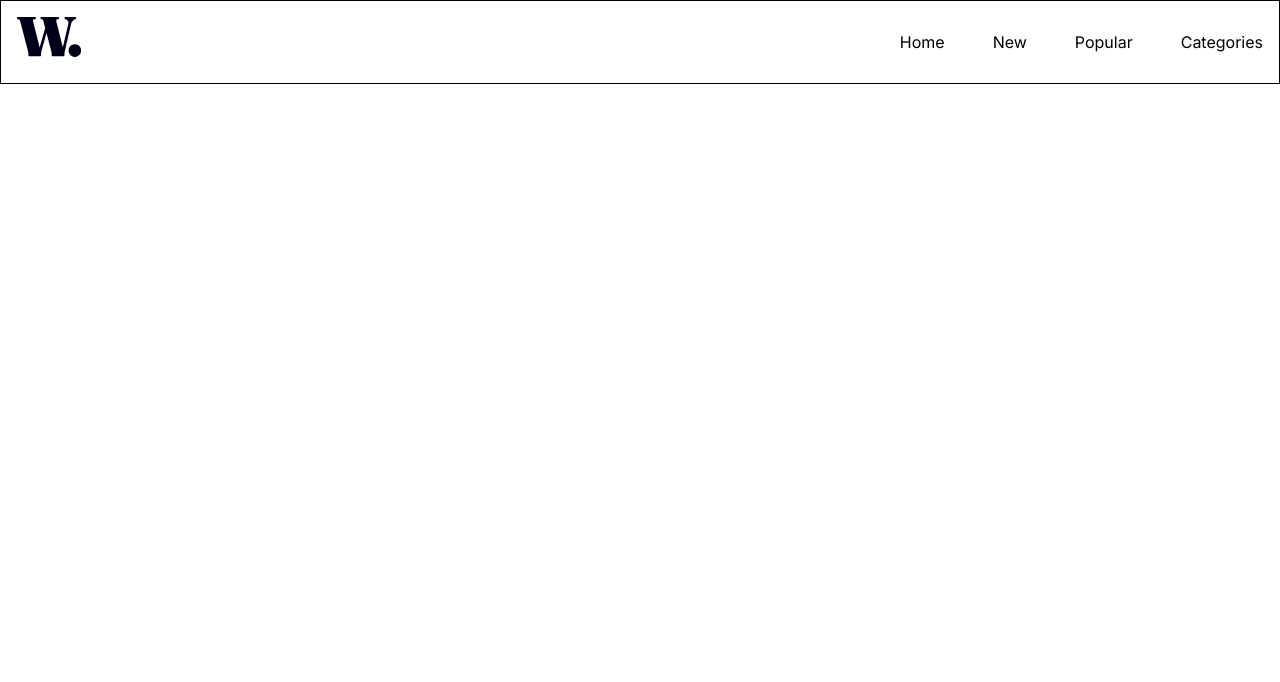
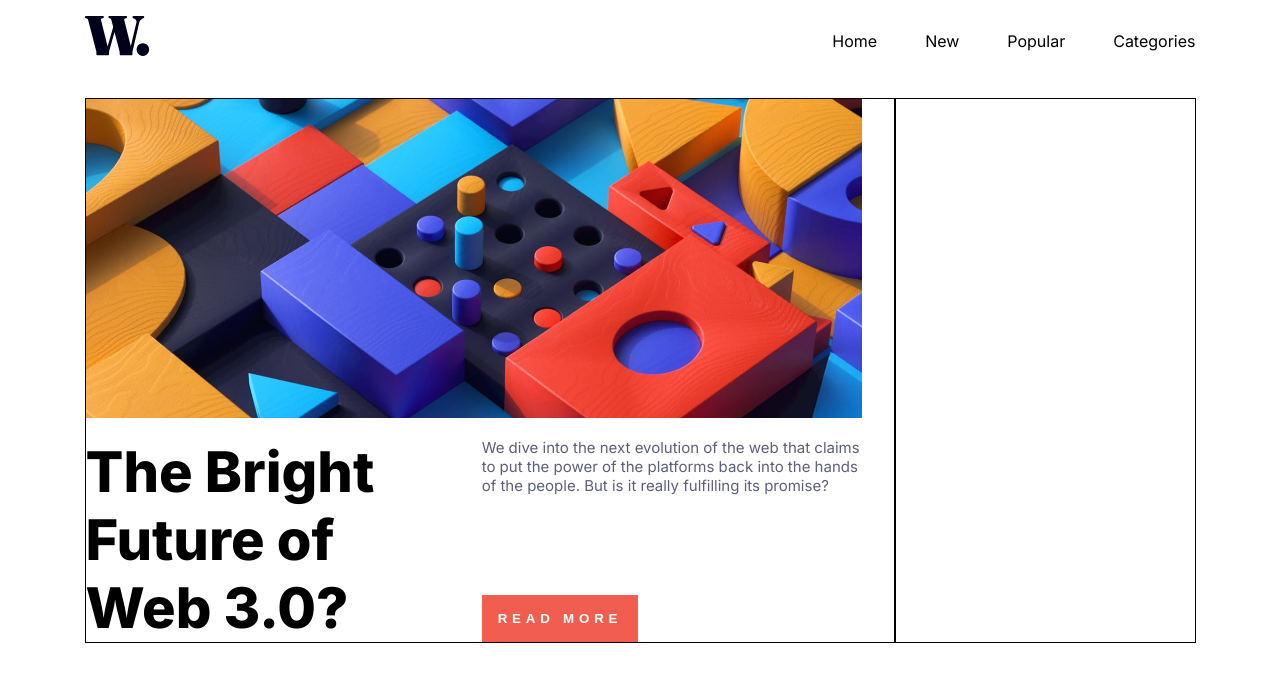
Before and after one commit to yukihirop/fm_news-homepage-main, a Next.js app in the folder app/: page / in a window 1280 px wide. Shown: the top 682 px of the page. Built offline with nearby package versions, Linux system fonts and the light colour scheme.

Commit message:
feat: 🎸 impl main content (left/desktop)

```diff
--- /dev/null
+++ b/app/components/news-header.tsx
@@ -0,0 +1,75 @@
+import styled from '@emotion/styled'
+import { sm } from 'styles/media-query'
+
+const NewsHeaderContainer = styled.header`
+  display: flex;
+  justify-content: space-between;
+  align-items: center;
+`;
+
+const NewsLogo = styled.h1`
+  width: 70px;
+  height: 50px;
+  background-image: url("./images/logo.svg");
+  background-repeat: no-repeat;
+`;
+
+const NewsMenu = styled.nav`
+  display: flex;
+  flex-direction: row;
+  justify-content: space-around;
+  list-style: none;
+
+  ${sm} {
+    display: none;
+  }
+`;
+
+const NewsMenuMobile = styled.button`
+  width: 60px;
+  height: 60px;
+  display: none;
+
+  ${sm} {
+    display: block;
+    background-image: url("./images/icon-menu.svg");
+    background-repeat: no-repeat;
+    background-position-x: 50%;
+    background-position-y: 50%;
+
+    &:hover {
+      cursor: pointer;
+    }
+  }
+`;
+
+const NewsMenuItem = styled.li`
+  margin-left: 3rem;
+
+  &:hover {
+    color: var(--soft-orange);
+  }
+`;
+
+const NewsHeader = () => (
+  <NewsHeaderContainer>
+    <NewsLogo />
+    <NewsMenu>
+      <NewsMenuItem>
+        <a href="">Home</a>
+      </NewsMenuItem>
+      <NewsMenuItem>
+        <a href="">New</a>
+      </NewsMenuItem>
+      <NewsMenuItem>
+        <a href="">Popular</a>
+      </NewsMenuItem>
+      <NewsMenuItem>
+        <a href="">Categories</a>
+      </NewsMenuItem>
+    </NewsMenu>
+    <NewsMenuMobile />
+  </NewsHeaderContainer>
+);
+
+export default NewsHeader
--- a/app/pages/index.tsx
+++ b/app/pages/index.tsx
@@ -1,85 +1,105 @@
 import type { NextPage } from "next";
 import styled from "@emotion/styled";
 import { sm } from "styles/media-query";
+import NewsHeader from "components/news-header";
 
 const NewsContainer = styled.main`
   width: 100%;
   height: 100%;
   padding: 1rem;
-  border: solid 1px black;
+  max-width: 1143px;
+  margin: auto;
 `;
 
-const NewsHeader = styled.header`
+const NewsMainContainer = styled.main`
+  margin-top: 2rem;
+  height: fit-content;
   display: flex;
-  justify-content: space-between;
-  align-items: center;
+
+  //
+  border: solid 1px black;
+
+  ${sm} {
+    flex-direction: column;
+  }
+`;
+const NewsMainArticle = styled.article`
+  width: 70%;
+  margin-right: 2rem;
 `;
 
-const NewsLogo = styled.h1`
-  width: 70px;
-  height: 50px;
-  background-image: url("./images/logo.svg");
-  background-repeat: no-repeat;
+const NewsMainArticleHero = styled.section`
+  display: flex;
+  flex-direction: row;
+  margin-top: 1rem;
 `;
 
-const NewsMenu = styled.nav`
-  display: flex;
-  flex-direction: row;
-  justify-content: space-around;
-  list-style: none;
-
-  ${sm} {
-    display: none;
-  }
+const NewsMainArticleHeroTitle = styled.h1`
+  font-weight: 800;
+  font-size: 3.5rem;
+  width: 50%;
+  margin-right: 1rem;
 `;
 
-const NewsMenuMobile = styled.button`
-  width: 60px;
-  height: 60px;
-  display: none;
+const NewsMainArticleHeroDescriptionSection = styled.section`
+width: 50%;
+display: flex;
+flex-direction: column;
+justify-content: space-between;
+`
 
-  ${sm} {
-    display: block;
-    background-image: url("./images/icon-menu.svg");
-    background-repeat: no-repeat;
-    background-position-x: 50%;
-    background-position-y: 50%;
-
-    &:hover {
-      cursor: pointer;
-    }
-  }
+const NewsMainArticleHeroDescription = styled.p`
+  font-size: var(--paragraph);
+  color: var(--dark-grayish-blue);
 `;
 
-const NewsMenuItem = styled.li`
-  margin-left: 3rem;
+const NewsMainArticleHeroReadMore = styled.button`
+  background: var(--soft-red);
+  font-weight: 600;
+  padding: 1rem;
+  color: white;
+  text-transform: uppercase;
+  letter-spacing: 0.3rem;
+  width: fit-content;
+`;
 
-  &:hover {
-    color: var(--soft-orange);
-  }
+const NewsMainArticleHeroImg = styled.img`
+  width: 100%;
+  aspect-ratio: inherit;
+`;
+
+const NewsMainAside = styled.aside`
+  /* min-width: 300px; */
+  border: solid 1px black;
 `;
 
 const Home: NextPage = () => {
   return (
     <NewsContainer>
-      <NewsHeader>
-        <NewsLogo />
-        <NewsMenu>
-          <NewsMenuItem>
-            <a href="">Home</a>
-          </NewsMenuItem>
-          <NewsMenuItem>
-            <a href="">New</a>
-          </NewsMenuItem>
-          <NewsMenuItem>
-            <a href="">Popular</a>
-          </NewsMenuItem>
-          <NewsMenuItem>
-            <a href="">Categories</a>
-          </NewsMenuItem>
-        </NewsMenu>
-        <NewsMenuMobile/>
-      </NewsHeader>
+      <NewsHeader />
+      <NewsMainContainer>
+        <NewsMainArticle>
+          <figure>
+            <NewsMainArticleHeroImg src="images/image-web-3-desktop.jpg" />
+          </figure>
+          <NewsMainArticleHero>
+            <NewsMainArticleHeroTitle>
+              The Bright Future of Web 3.0?
+            </NewsMainArticleHeroTitle>
+            <NewsMainArticleHeroDescriptionSection>
+              <NewsMainArticleHeroDescription>
+                We dive into the next evolution of the web that claims to put
+                the power of the platforms back into the hands of the people.
+                But is it really fulfilling its promise?
+              </NewsMainArticleHeroDescription>
+              <NewsMainArticleHeroReadMore>
+                Read More
+              </NewsMainArticleHeroReadMore>
+            </NewsMainArticleHeroDescriptionSection>
+          </NewsMainArticleHero>
+        </NewsMainArticle>
+        <NewsMainAside></NewsMainAside>
+      </NewsMainContainer>
     </NewsContainer>
   );
 };
```
